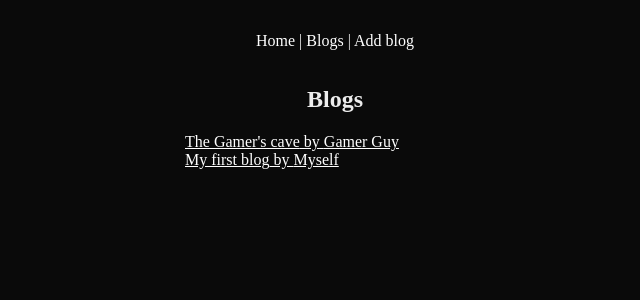
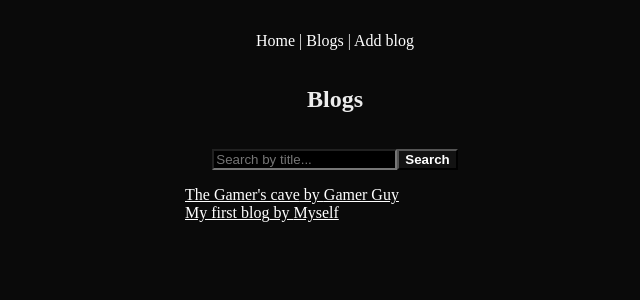
Before and after one commit to rafaeltorok/fs-nextjs, a Next.js app in the folder blogs-list/: page /blogs in a window 1280 px wide. Shown: the top 300 px of the page, without its empty margins (305-945 px from the left). Built offline with nearby package versions, Linux system fonts and the light colour scheme.

Commit message:
update(ui): implement a search bar based on the url query term - finish all exercises from Chapter 2 of FSO Next.js

```diff
--- /dev/null
+++ b/blogs-list/app/actions/search.ts
@@ -0,0 +1,8 @@
+"use server"
+
+import { redirect } from "next/navigation";
+
+export async function updateRoute(formData: FormData) {
+  const query = formData.get("search-field");
+  redirect(`/blogs?filter=${query}`);
+}
--- a/blogs-list/app/blogList.css
+++ b/blogs-list/app/blogList.css
@@ -3,3 +3,10 @@
   margin: 0 auto;
   text-align: left;
 }
+
+.search-field-area input {
+  margin: 1rem auto;
+  background-color: black;
+  color: white;
+  border-style: inset;
+}
--- a/blogs-list/app/blogs/page.tsx
+++ b/blogs-list/app/blogs/page.tsx
@@ -1,5 +1,6 @@
 import Link from "next/link";
 import { getBlogs } from "../services/blogs";
+import { updateRoute } from "../actions/search";
 
 // TypeScript types
 import type { Blog } from "@/types/blog";
@@ -8,12 +9,31 @@ import type { Blog } from "@/types/blog";
 import "../blogList.css";
 
 // Server component
-export default function Blogs() {
-  const blogs: Blog[] = getBlogs();
+export default async function Blogs({ searchParams }: { searchParams: Promise<{ filter: string }> }) {
+  const { filter } = await searchParams;
+  let blogs: Blog[] = getBlogs();
+
+  // Filter the list of Blogs by title
+  if (filter) {
+    blogs = blogs.filter((b) => b.title.toLowerCase().includes(filter.toLowerCase().trim()));
+  }
 
   return (
     <div>
       <h2>Blogs</h2>
+
+      <div className="search-field-area">
+        <form action={updateRoute}>
+          <input
+            type="text"
+            name="search-field"
+            id="search-field"
+            placeholder="Search by title..."
+          />
+          <button type="submit">Search</button>
+        </form>
+      </div>
+
       <div className="blog-list">
         {blogs.toSorted((a, b) => b.likes - a.likes).map((b) => (
           <div key={b.id}>
```
